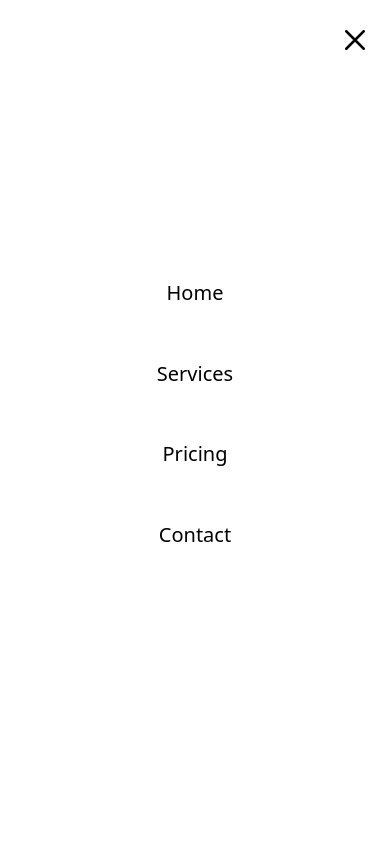
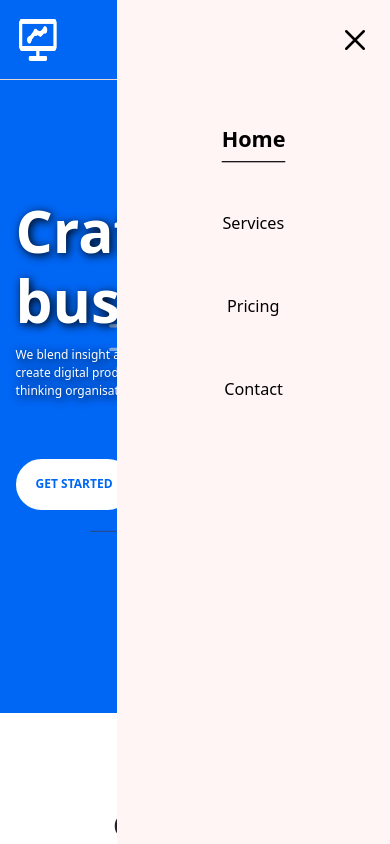
Before and after one commit to starun0011/TechPulseSolution, a plain HTML site: page index.html in a window 390 px wide. Both pictures are taken after a click on the element 355 px from the left and 39 px from the top of the page. Drawn offline with nearby package versions, Linux system fonts and the light colour scheme.

Commit message:
final commit

```diff
--- a/index.html
+++ b/index.html
@@ -48,6 +48,9 @@
         <button class="btn" id="btn1">GET STARTED</button>
         <button class="btn" id="btn2">DOWNLOAD</button>
       </div>
+    </div>
+    <div class="svg-container">
+      <img src="images/main-middle.svg" alt="home-svg"/>
     </div>
     <div class="home-r-container">
       <div class="home-img">
@@ -218,6 +221,7 @@
 
   <script type="module" src="https://unpkg.com/ionicons@7.1.0/dist/ionicons/ionicons.esm.js"></script>
   <script nomodule src="https://unpkg.com/ionicons@7.1.0/dist/ionicons/ionicons.js"></script>
+  <script src="https://cdnjs.cloudflare.com/ajax/libs/gsap/3.12.5/gsap.min.js" integrity="sha512-7eHRwcbYkK4d9g/6tD/mhkf++eoTHwpNM9woBxtPUBWm67zeAfFC+HrdoE2GanKeocly/VxeLvIqwvCdk7qScg==" crossorigin="anonymous" referrerpolicy="no-referrer"></script>
   <script src="https://cdn.jsdelivr.net/npm/bootstrap@5.0.2/dist/js/bootstrap.bundle.min.js"></script>
   <script src="index.js"></script>
 
--- a/index.js
+++ b/index.js
@@ -3,7 +3,37 @@ const mobile_nav2 = document.querySelector(".nav-elements");
 const nav_header = document.querySelector(".navigation");
 const toggleNavbar = () => {
   nav_header.classList.toggle("mob-active");
-  // alert("hello");
+
 };
 mobile_nav.addEventListener("click", () => toggleNavbar());
 mobile_nav2.addEventListener("click", () => toggleNavbar());
+
+
+//  GSAP ANIMATION SECTION
+
+var tl = gsap.timeline();
+
+tl.from(".nav-logo",{
+  y:-100,
+  opacity:0,
+  duration:0.5
+});
+
+tl.from(".home-heading, .home-para",{
+  x:-190,
+  opacity:0,
+  duration:0.7,
+  stagger:0.6,
+})
+tl.from(".home-btn",{
+  y:50,
+  opacity:0,
+  stagger:0.3
+})
+gsap.from(".home-img",{
+opacity:0,
+scale:0,
+y:100,
+duration:1,
+delay:1.5,
+})
--- a/style.css
+++ b/style.css
@@ -77,8 +77,11 @@ body {
 .nav-elements ul li a {
   font-size: 20px;
   text-decoration: none;
-  color: rgba(255, 255, 255, 0.486);
-  transition: all .3s ease;
+  color: rgba(255, 255, 255);
+  transition: all .2s ease;
+  padding-bottom: 5px;
+  text-shadow: 0px 4px 3px #000;
+  transform: scale(0.9,0.9);
 }
 
 
@@ -87,11 +90,14 @@ body {
 .nav-elements ul li a:focus,
 .nav-elements ul li a.active {
   color: white;
+  transform: scale(1,1);
+  border-bottom: 1px solid rgb(255, 255, 255,0.7);
+
 }
 
 /* ------- mobile nav Css -------------- */
 
-.mob-nav-icon{
+.mob-nav-icon {
   width: 40px;
   height: 40px;
   color: white;
@@ -100,11 +106,13 @@ body {
   margin-right: 15px;
   cursor: pointer;
 }
-.mob-nav-btn{
+
+.mob-nav-btn {
   font-size: 40px;
   color: white;
 }
-#mob-nav-btn-2{
+
+#mob-nav-btn-2 {
   display: none;
 }
 
@@ -116,6 +124,8 @@ body {
 
   height: 100vh;
   width: 100%;
+  position: relative;
+  background-color: rgb(0, 102, 244);
 
 
 }
@@ -125,11 +135,28 @@ body {
   display: flex;
   flex-direction: column;
   padding: 6vw 4vw;
-  background-color: rgb(0, 102, 244);
+
 }
+.svg-container{
+  display: none;
+  height: auto;
+  width: 75vw;
+  /* border: 2px solid red; */
+  position: absolute;
+  bottom:24%;
+  right: 2%;
+  opacity: 0.6;
+  z-index: 1;
+}
+.svg-container img{
+  height: 100%;
+  width: 100%;
+
+}
+
 .home-r-container {
   /* flex-grow: 2; */
-  background-color: rgb(0, 102, 244);
+
   max-width: fit-content;
 
 }
@@ -143,11 +170,13 @@ body {
 .home-heading h1 {
   font-size: 6vw;
   font-weight: 700;
+  text-shadow: 2px 2px 10px black;
 }
 
 .home-para {
   color: white;
   max-width: 34vw;
+  text-shadow: 2px 2px 10px black;
 }
 
 .home-para p {
@@ -247,37 +276,41 @@ body {
 
 .service-card:hover {
   box-shadow: 8px 9px 20px 0px rgba(0, 0, 0, 0.562);
-transform: scale(1,1);
+  transform: scale(1, 1);
 }
 
 .service-card:not(:hover) {
   /* filter: grayscale(); */
-  transform: scale(0.9,0.9);
+  transform: scale(0.9, 0.9);
   box-shadow: 0px 0px 10px 0px rgba(0, 0, 0, 0.562);
 
 }
-.service-link{
+
+.service-link {
   max-width: fit-content;
 }
 
 /* ------- Pricing Section Css -------------- */
 
-#pricing{
+#pricing {
 
   width: 100%;
   padding-top: 80px;
 }
+
 .pricing-heading {
 
   text-align: center;
   text-transform: capitalize;
   font-weight: 600;
 }
-.pricing-para{
+
+.pricing-para {
   text-align: center;
   font-size: 20px;
 }
-.pricing-card{
+
+.pricing-card {
   max-width: 19rem;
   display: flex;
   flex-direction: column;
@@ -289,27 +322,33 @@ transform: scale(1,1);
   transition: .3s;
   margin: 8px;
 }
-.pricing-card:hover{
+
+.pricing-card:hover {
   box-shadow: 8px 9px 20px 0px rgba(0, 0, 0, 0.562);
-  transform: scale(1,1);
+  transform: scale(1, 1);
 
 }
-.pricing-card:not(:hover){
+
+.pricing-card:not(:hover) {
   /* filter: grayscale(); */
   box-shadow: 0px 0px 10px 0px rgba(0, 0, 0, 0.562);
-transform: scale(0.9,0.9);
+  transform: scale(0.9, 0.9);
 }
-.pricing-card img{
+
+.pricing-card img {
   height: 25vh;
   width: 25vw;
 }
-.pricing-card h3{
+
+.pricing-card h3 {
   font-size: 22px;
 }
-.pricing-card h1{
+
+.pricing-card h1 {
   font-size: 35px;
 }
-.pricing-card h1 span{
+
+.pricing-card h1 span {
   font-size: 19px;
 }
 
@@ -319,7 +358,7 @@ font-size: 35px;
   /* border: 2px solid; */
 }
 
-.pricing-card>button{
+.pricing-card>button {
   font-size: 14px;
   font-weight: 800;
   padding: 7px 13px;
@@ -330,21 +369,23 @@ font-size: 35px;
   transition: .3s;
 
 }
-.pricing-card>button:hover{
-  transform: scale(1.1,1.1);
+
+.pricing-card>button:hover {
+  transform: scale(1.1, 1.1);
   box-shadow: 2px 4px 6px 0px rgba(0, 0, 0, 0.727);
 
 }
 
 /* ------- Contact Section Css -------------- */
 
-#contact{
+#contact {
   /* height: 100vh; */
   width: 100%;
   padding-top: 80px;
   background-color: #E8EEF0;
 }
-.contact-btn{
+
+.contact-btn {
   border: #fff;
   color: white;
   background-color: #0066F4;
@@ -352,18 +393,19 @@ font-size: 35px;
   min-width: 8vw;
   font-size: 14px;
   font-weight: 600;
-  transition:all .3s ease;
+  transition: all .3s ease;
 }
-.contact-btn:hover{
+
+.contact-btn:hover {
   background-color: white;
-  transform: scale(1.1,1.1);
-  border:2px solid #0066F4;
+  transform: scale(1.1, 1.1);
+  border: 2px solid #0066F4;
   color: #0066F4;
 }
 
 /* ------- footer Section Css -------------- */
 
-#footer{
+#footer {
   height: 18vh;
   width: 100%;
   background-color: black;
@@ -379,7 +421,8 @@ font-size: 35px;
     width: 12vw;
 
   }
-  .navigation{
+
+  .navigation {
     border-bottom: 1px solid #e5d7d7;
   }
 
@@ -395,8 +438,12 @@ font-size: 35px;
 
 
   .home-l-container {
-    padding: 13vh 4vw;
+    padding: 15vh 4vw;
     /* border: 2px solid red; */
+
+  }
+  .svg-container{
+    display: inline-block;
   }
 
   .home-r-container {
@@ -404,22 +451,33 @@ font-size: 35px;
     display: none;
 
   }
+
   .home-heading {
+    z-index: 3;
     color: white;
     max-width: 90vw;
+    margin-bottom: 3px;
+    /* border: 2px solid white; */
 
   }
+
   .home-heading h1 {
-    font-size: 17vw;
+    font-size: 15vw;
     font-weight: 700;
+    text-shadow: 2px 2px 10px black;
+    margin-top: -12px;
 
   }
+
   .home-para {
     color: white;
     max-width: 54vw;
-    margin-bottom: 14%;
+    margin-bottom: 12%;
+    z-index: 3;
   }
+
   .home-para p {
+    text-shadow: 2px 2px 10px black;
     font-size: 12px;
   }
 
@@ -427,48 +485,60 @@ font-size: 35px;
     max-width: 72vw;
     display: flex;
     gap: 1vw;
+    z-index: 3;
     padding-left: 0vw;
 
   }
-  .btn{
+
+  .btn {
     height: 6vh;
     width: 30vw;
     font-size: 12px;
+    z-index: 3;
 
   }
-  .service-card:hover{
-    transform: scale(0.93,0.93);
+
+  .service-card:hover {
+    transform: scale(0.93, 0.93);
     box-shadow: 0px 0px 10px 0px rgba(0, 0, 0, 0.562);
   }
-  .service-card:not(:hover){
+
+  .service-card:not(:hover) {
     filter: none;
-    transform: scale(0.9,0.9);
+    transform: scale(0.9, 0.9);
 
   }
-  .pricing-card{
+
+  .pricing-card {
     align-items: center;
     padding: 2px 21px 37px 21px;
   }
-  .pricing-card img{
+
+  .pricing-card img {
     height: 18vh;
     width: 25vw;
   }
-  .pricing-card>p{
+
+  .pricing-card>p {
     text-align: center;
   }
-  .pricing-card:hover{
-    transform: scale(1.03,1.03);
+
+  .pricing-card:hover {
+    transform: scale(1.03, 1.03);
     box-shadow: 0px 0px 10px 0px rgba(0, 0, 0, 0.562);
   }
+
   .pricing-card:not(:hover) {
-    transform: scale(1,1);
+    transform: scale(1, 1);
     filter: none;
 
   }
-  .contact-btn{
+
+  .contact-btn {
     font-size: 16px !important;
   }
-  .footer-text{
+
+  .footer-text {
     font-size: 14px;
   }
 
@@ -477,51 +547,61 @@ font-size: 35px;
 /* ------- media query for mobile navigation -------------- */
 
 @media screen and (max-width:768px) {
+
   .nav-logo {
     padding-left: 15px;
 
     justify-content: flex-start;
 
   }
-  .navigation{
+
+  .navigation {
     position: ;
   }
-  .nav-elements{
+
+  .nav-elements {
     /* display: none; */
     opacity: 0;
     visibility: hidden;
     pointer-events: none;
-
+    padding-right: 30%;
+    padding-bottom: 35vh;
     width: 100%;
     height: 100vh;
-    scroll-behavior:smooth ;
-    background-color: white;
+    scroll-behavior: smooth;
+    background-color: rgb(255, 245, 245);
+    /* backdrop-filter: blur(2px);    */
     position: absolute;
     top: 0;
-    left: 0;
+    left: 30%;
     display: flex;
     justify-content: center;
     align-items: center;
 
-
+/* border:1px solid red; */
     transform: translateX(100%);
-    transition:  all 0.2s linear ;
+    transition: all 0.3s linear;
 
   }
-  .mob-active .nav-elements{
+
+
+  .mob-active .nav-elements {
     opacity: 1;
     visibility: visible;
     pointer-events: auto;
     transform: translateX(0%);
   }
-  .mob-active .mob-nav-icon #mob-nav-btn-2{
+
+  .mob-active .mob-nav-icon #mob-nav-btn-2 {
     display: inline-block;
     color: black;
   }
-  .mob-active .mob-nav-icon #mob-nav-btn-1{
+
+  .mob-active .mob-nav-icon #mob-nav-btn-1 {
     display: none;
   }
-  .nav-elements ul{
+
+  .nav-elements ul {
 
 
     display: flex;
@@ -532,29 +612,45 @@ font-size: 35px;
     /* padding-top: 20%; */
     /* border: 2px solid yellow; */
   }
-  .mob-nav-icon{
+
+  .mob-nav-icon {
     display: inline-block;
     color: black;
   }
-  .nav-elements ul li a{
+
+  .nav-elements ul li a {
     color: black;
+    transition: 0.2s;
+    font-size: 18px;
+    text-shadow:none;
+
+
   }
+
+
+
   .nav-elements ul li a:hover,
   .nav-elements ul li a:focus,
 .nav-elements ul li a.active {
+
     color: black;
+    font-weight: 600;
+    transform: scale(1.2,1.2);
+   border-bottom: 1px solid black;
+
   }
 }
 
 /* ------- media query for table -------------- */
 
-@media screen and (min-width:431px) and (max-width:650px) {
+@media screen and (min-width:431px) and (max-width:768px) {
   .home-btn {
-    min-width: 49vw!important;
+    min-width: 49vw !important;
     display: flex;
     gap: 2vw;
     padding-left: 2vw;
   }
+
   .btn {
     font-size: 13px;
     width: 160px;
@@ -563,20 +659,23 @@ font-size: 35px;
     text-align: center;
     padding-bottom: 9px;
   }
+
   .home-l-container {
     /* display: none; */
     flex-grow: 1;
-    padding: 9vw 3.9vw !important;
+    padding:11vw 3.9vw !important;
 
   }
+
   .home-r-container {
     flex-grow: 1;
     background-color: rgb(0, 102, 244);
     max-width: 36%;
 
   }
+
   .home-heading h1 {
-    font-size: 9vw;
+    font-size: 10vw;
     font-weight: 700;
   }
 
@@ -593,8 +692,8 @@ font-size: 35px;
 
 /* ------- media query for laptop -------------- */
 
-@media screen and (min-width: 992px){
+@media screen and (min-width: 992px) {
   .gap-lg-5 {
-    gap: 1rem!important;
+    gap: 1rem !important;
   }
 }
```
Also changed, not shown: images/main-middle.svg (added). Lines whose indentation alone changed are shown as unchanged.
